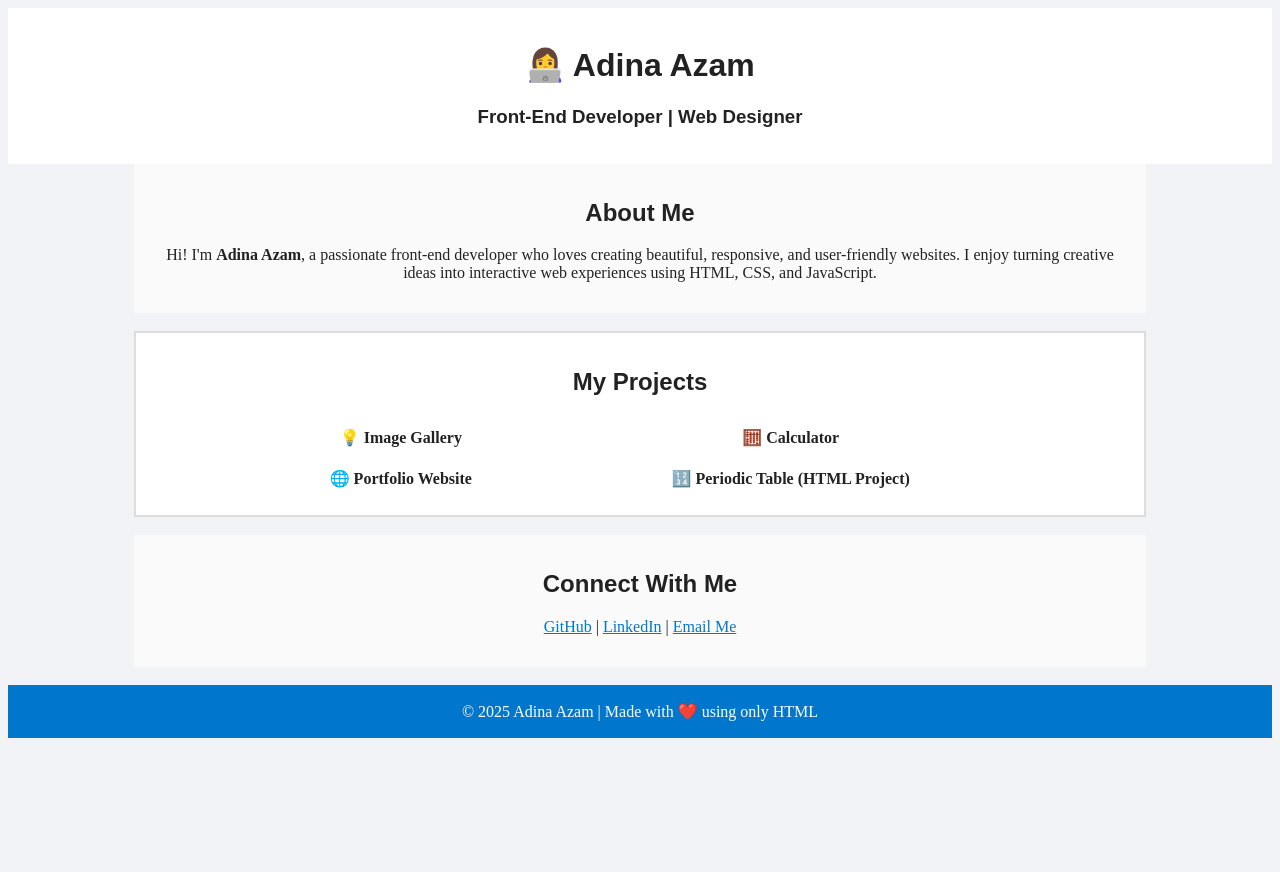
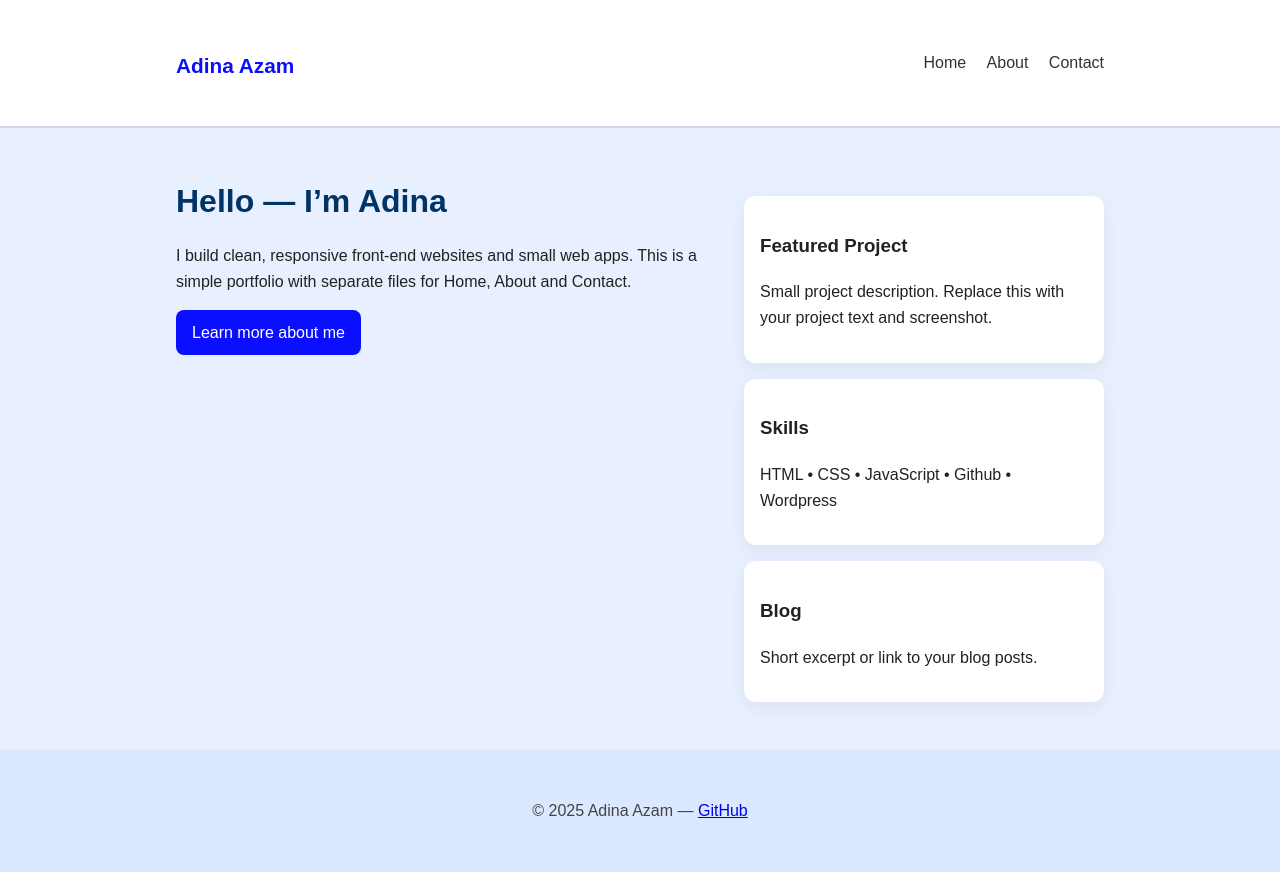
Before and after one commit to adinaazam/adinaazam.github.io, a plain HTML site: page index.html in a window 1280 px wide. Before the commit the page ends 800 px from the top, so only its background shows below. Drawn offline with Linux system fonts and the light colour scheme.

Commit message:
index
all

```diff
--- a/index.html
+++ b/index.html
@@ -1,84 +1,54 @@
-<!DOCTYPE html>
+<!doctype html>
 <html lang="en">
 <head>
-    <meta charset="UTF-8">
-    <meta name="viewport" content="width=device-width, initial-scale=1.0">
-    <title>Adina Azam | Portfolio</title>
-  <link rel="icon" type="image/png" href="c:\Users\Adina\Downloads\—Pngtree—a icon_5956817.png">
+  <meta charset="utf-8" />
+  <meta name="viewport" content="width=device-width,initial-scale=1" />
+  <title>Adina Azam — Home</title>
+  <link rel="stylesheet" href="style.css">
+</head>
+<body>
+  <header class="site-header">
+    <div class="container">
+      <h1 class="logo"><a href="index.html">Adina Azam</a></h1>
+      <nav class="main-nav">
+        <a href="index.html">Home</a>
+        <a href="about.html">About</a>
+        <a href="contact.html">Contact</a>
+      </nav>
+    </div>
+  </header>
 
-</head>
-<body bgcolor="#f2f3f7" text="#222" link="#0077cc" vlink="#005fa3" alink="#ff6600">
+  <main class="container hero">
+    <section>
+      <h2>Hello — I’m Adina</h2>
+      <p>I build clean, responsive front-end websites and small web apps. This is a simple portfolio with separate files for Home, About and Contact.</p>
+      <p><a class="btn" href="about.html">Learn more about me</a></p>
+    </section>
 
-    <!-- Header Section -->
-    <table bgcolor="#ffffff" width="100%" cellpadding="15">
-        <tr>
-            <td align="center">
-                <h1 style="font-family:Arial;">👩‍💻 Adina Azam</h1>
-                <h3 style="font-family:Arial;">Front-End Developer | Web Designer</h3>
-            </td>
-        </tr>
-    </table>
+    <section class="cards">
+      <article class="card">
+        <h3>Featured Project</h3>
+        <p>Small project description. Replace this with your project text and screenshot.</p>
+      </article>
 
-    <!-- About Section -->
-    <table bgcolor="#fafafa" width="80%" align="center" cellpadding="15" cellspacing="0">
-        <tr>
-            <td align="center">
-                <h2 style="font-family:Arial;">About Me</h2>
-                <p align="center" width="70%">
-                    Hi! I'm <b>Adina Azam</b>, a passionate front-end developer who loves creating
-                    beautiful, responsive, and user-friendly websites. I enjoy turning creative ideas
-                    into interactive web experiences using HTML, CSS, and JavaScript.
-                </p>
-            </td>
-        </tr>
-    </table>
+      <article class="card">
+        <h3>Skills</h3>
+        <p>HTML • CSS • JavaScript • Github • Wordpress</p>
+      </article>
 
-    <!-- Projects Section -->
-    <br>
-    <table bgcolor="#ffffff" width="80%" align="center" cellpadding="15" cellspacing="0" border="1" bordercolor="#ddd">
-        <tr>
-            <td align="center">
-                <h2 style="font-family:Arial;">My Projects</h2>
-                <table width="80%" cellpadding="10">
-                    <tr align="center">
-                        <td>💡 <b>Image Gallery</b></td>
-                        <td>🧮 <b>Calculator</b></td>
-                    </tr>
-                    <tr align="center">
-                        <td>🌐 <b>Portfolio Website</b></td>
-                        <td>🔢 <b>Periodic Table (HTML Project)</b></td>
-                    </tr>
-                </table>
-            </td>
-        </tr>
-    </table>
+      <article class="card">
+        <h3>Blog</h3>
+        <p>Short excerpt or link to your blog posts.</p>
+      </article>
+    </section>
+  </main>
 
-    <!-- Contact Section -->
-    <br>
-    <table bgcolor="#fafafa" width="80%" align="center" cellpadding="15" cellspacing="0">
-        <tr>
-            <td align="center">
-                <h2 style="font-family:Arial;">Connect With Me</h2>
-                <p>
-                    <a href="https://github.com/adinaazam" target="_blank">GitHub</a> |
-                    <a href="https://www.linkedin.com/in/adina-azam" target="_blank">LinkedIn</a> |
-                    <a href="mailto:adinaazam@gmail.com">Email Me</a>
-                </p>
-            </td>
-        </tr>
-    </table>
+  <footer class="site-footer">
+    <div class="container">
+      <p>© <span id="year"></span> Adina Azam — <a href="https://github.com/AdinaAzam" target="_blank">GitHub</a></p>
+    </div>
+  </footer>
 
-    <!-- Footer -->
-    <br>
-    <table bgcolor="#0077cc" width="100%" cellpadding="15">
-        <tr>
-            <td align="center">
-                <font color="#ffffff">
-                    © 2025 Adina Azam | Made with ❤️ using only HTML
-                </font>
-            </td>
-        </tr>
-    </table>
-
+  <script src="script.js"></script>
 </body>
 </html>
--- /dev/null
+++ b/script.js
@@ -0,0 +1,13 @@
+document.addEventListener('DOMContentLoaded', function() {
+  const year = new Date().getFullYear();
+  const y = document.getElementById('year'); if (y) y.textContent = year;
+  const ya = document.getElementById('year-about'); if (ya) ya.textContent = year;
+  const yc = document.getElementById('year-contact'); if (yc) yc.textContent = year;
+
+  const form = document.getElementById('contactForm');
+  if (form) {
+    form.addEventListener('submit', function() {
+      setTimeout(() => alert('Your mail app should open now. If not, try using Formspree or Netlify Forms.'), 300);
+    });
+  }
+});
--- /dev/null
+++ b/style.css
@@ -0,0 +1,36 @@
+:root {
+  --max-width: 960px;
+  --accent: #0b0fff;
+  --radius: 12px;
+  --bg-color: #e8f0ff; /* dark blue background */
+  font-family: 'Poppins', sans-serif;
+}
+
+* { box-sizing: border-box; }
+body {
+  margin: 0;
+  color: #222;
+  background: var(--bg-color);
+  line-height: 1.6;
+}
+.container { max-width: var(--max-width); margin: 0 auto; padding: 1rem; }
+.site-header { background: #fff; border-bottom: 2px solid #d0d7e7; }
+.site-header .container { display: flex; align-items: center; justify-content: space-between; }
+.logo a { text-decoration: none; color: var(--accent); font-weight: 700; font-size: 1.3rem; }
+.main-nav a { margin-left: 1rem; text-decoration: none; color: #333; font-weight: 500; }
+
+.hero { padding: 3rem 1rem; }
+.hero h2 { font-size: 2rem; margin: 0 0 0.5rem; color: #003366; }
+.btn { display: inline-block; padding: 0.6rem 1rem; border-radius: 8px; background: var(--accent); color: #fff; text-decoration: none; }
+.cards { display: grid; grid-template-columns: repeat(auto-fit,minmax(220px,1fr)); gap: 1rem; margin-top: 1.25rem; }
+.card { background: #fff; padding: 1rem; border-radius: var(--radius); box-shadow: 0 6px 18px rgba(12,18,35,0.06); }
+.about, .contact { background: #fff; padding: 1.25rem; border-radius: var(--radius);  }
+.site-footer { padding: 1rem 0; text-align: center; color: #444; background: #dbe8ff; font-weight: 500; }
+label { display: block; margin-top: 0.75rem; }
+input, textarea { width: 100%; padding: 0.6rem; border: 1px solid #bcd2f0; border-radius: 8px; margin-top: 0.3rem; font-family: inherit; }
+button.btn { border: none; cursor: pointer; }
+.small { font-size: 0.9rem; color: #555; margin-top: 0.5rem; }
+
+@media (min-width: 700px) {
+  .hero { display: grid; grid-template-columns: 1fr 360px; gap: 1.5rem; }
+}
```
Also changed, not shown: about.html (added, +45 -0 lines), contact.html (added, +50 -0 lines).
